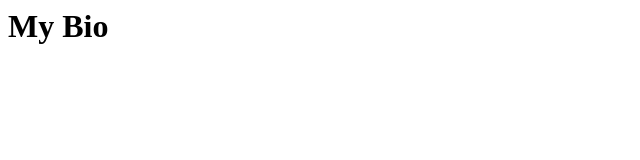
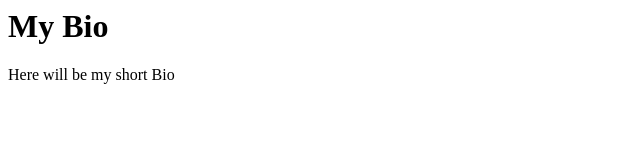
Before and after one commit to yahyabakhtiar/It115-fl20-bio, a plain HTML site: page Index.html in a window 1280 px wide. Shown: the whole page, without its empty margins (0-640 px from the left). Drawn offline with Linux system fonts and the light colour scheme.

Commit message:
Update Index.html

```diff
--- a/Index.html
+++ b/Index.html
@@ -1 +1,2 @@
 <h1> My Bio </h1>
+<p> Here will be my short Bio</p>
```
